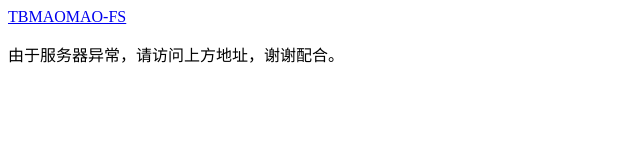
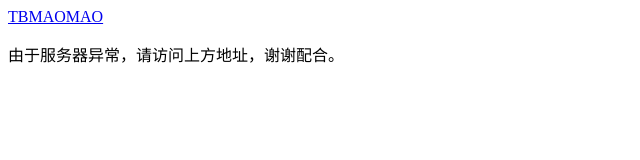
Before and after one commit to tb-miao/webgame, a plain HTML site: page index.html in a window 1280 px wide. Shown: the full height of the page, 0-640 px from the left. Drawn offline with Linux system fonts and the light colour scheme.

Commit message:
原始代码

```diff
--- a/index.html
+++ b/index.html
@@ -6,8 +6,8 @@
     <meta name="viewport" content="width=device-width, initial-scale=1.0">
     <meta http-equiv="X-UA-Compatible" content="ie=edge">
     <link rel="icon" href="./webgame-img/pngpngpngngng.png">
-    <title>TBFS</title>
-    <a href="https://link.zhihu.com/?target=https%3A//maomaogc.feishu.cn/wiki/LQIqwGu6ni9ykmk4p7wcnuOan3f">TBMAOMAO-FS</a>
+    <title>TBMAOMAO</title>
+    <a href="https//tb-miao.github.io">TBMAOMAO</a>
     <p>由于服务器异常，请访问上方地址，谢谢配合。</p>
 </body>
 </html>
```
